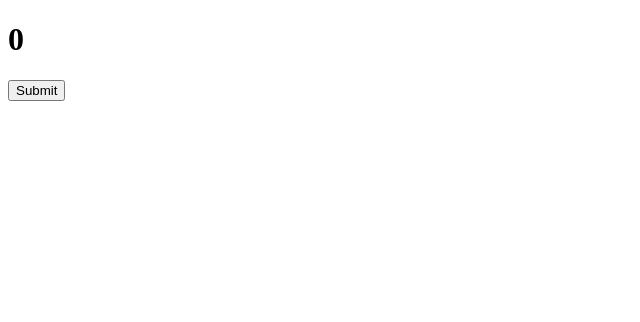
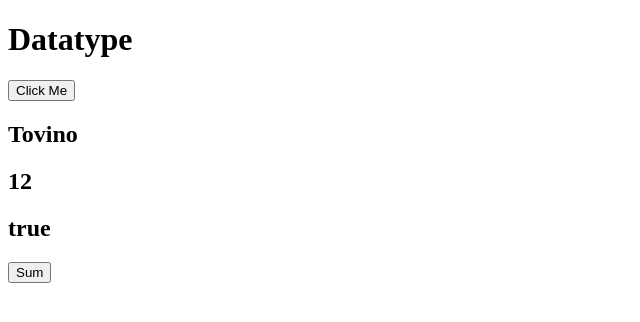
Before and after one commit to Rishab-RajHR/Angular-App, an Angular app: page / in a window 1280 px wide. Shown: the top 322 px of the page, without its empty margins (0-640 px from the left). Built offline with nearby package versions, Linux system fonts and the light colour scheme.

Commit message:
Datatype

```diff
--- a/src/app/app.html
+++ b/src/app/app.html
@@ -1,3 +1,9 @@
-<h1>{{count}}</h1>
+<h1>Datatype</h1>
 
-<button (click)="handleClick()">Submit</button>
+<button (click)="handleClick()">Click Me</button>
+
+<h2>{{name}}</h2>
+<h2>{{age}}</h2>
+<h2>{{isValid}}</h2>
+
+<button (click)="sum(12,24)">Sum</button>
--- a/src/app/app.ts
+++ b/src/app/app.ts
@@ -7,16 +7,23 @@ import { Component, signal } from '@angular/core';
   templateUrl: './app.html',
 })
 export class App {
-    //  name = 'Alex';
-    count = 0;
+    // value = 10;
 
-    handleClick(){
-      let abc = "baad";
-      console.log("Button clicked", abc);
-      this.helloWorld();
+    // value = "Alex";
+
+    name : unknown | number = 'Tovino';
+    age: number = 12;
+    isValid: boolean = true;
+
+    handleClick() {
+      let value;
+      value = "Alex Pandian"
+      value = 12;
+      console.log(value);
     }
 
-    helloWorld(){
-      console.log("Hello World");
+    sum(a: number, b:number){
+      console.log(a+b);
+      //  return a+b;
     }
 }
```
